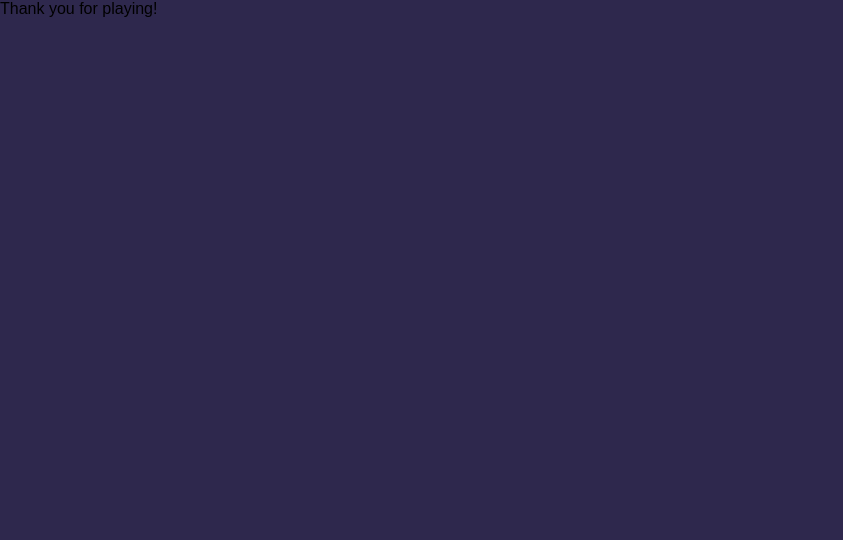
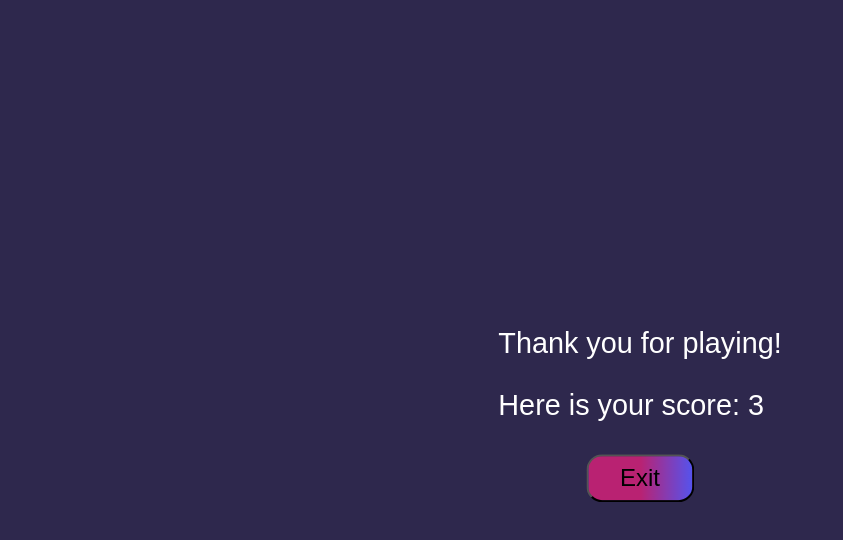
Before and after one commit to yoanastamenova/Flash-Cards-Roadmap, a React (Vite) app: page /end in a window 1280 px wide. Shown: the top 540 px of the page, without its empty margins (0-843 px from the left). Built offline with nearby package versions, Linux system fonts and the light colour scheme.

Commit message:
feat: add nice styling for end view

```diff
--- a/src/views/End/End.css
+++ b/src/views/End/End.css
@@ -0,0 +1,21 @@
+.end-body {
+    color: white;
+    position: absolute;
+    top: 50%;
+    left: 50%;
+    transform: translate(-50%, -50%);
+}
+
+.end-text, .end-score{
+    font-size: 1.8rem;
+}
+
+.end-button {
+margin: 2rem auto 0 auto;
+  display: block;
+  font-size: 1.5rem;
+  border-radius: 1rem;
+  padding: 0.5rem 2rem;
+  cursor: pointer;
+  background: linear-gradient(90deg, rgb(185, 34, 114) 50%, rgb(85, 83, 237) 100%);
+}
--- a/src/views/End/End.jsx
+++ b/src/views/End/End.jsx
@@ -1,7 +1,21 @@
 import React from 'react'
+import './End.css'
+import { useNavigate } from 'react-router-dom'
 
 export const End = () => {
+  const navigate = useNavigate();
+
+  const handleExit = () => {
+    navigate('/');
+  }
+
+    const result = 3;
+
   return (
-    <div>Thank you for playing!</div>
+    <div className='end-body'>
+      <p className='end-text'>Thank you for playing!</p>
+      <p className='end-score'>{`Here is your score: ${result}`} </p>
+      <button className='end-button' onClick={handleExit}>Exit</button>
+      </div>
   )
 }
--- a/src/views/Start/Start.css
+++ b/src/views/Start/Start.css
@@ -56,4 +56,8 @@
   top: 50%;
   left: 50%;
   transform: translate(-50%, -50%);
+  -webkit-border-radius: 10px;
+  -moz-border-radius: 10px;
+  -ms-border-radius: 10px;
+  -o-border-radius: 10px;
 }
```
